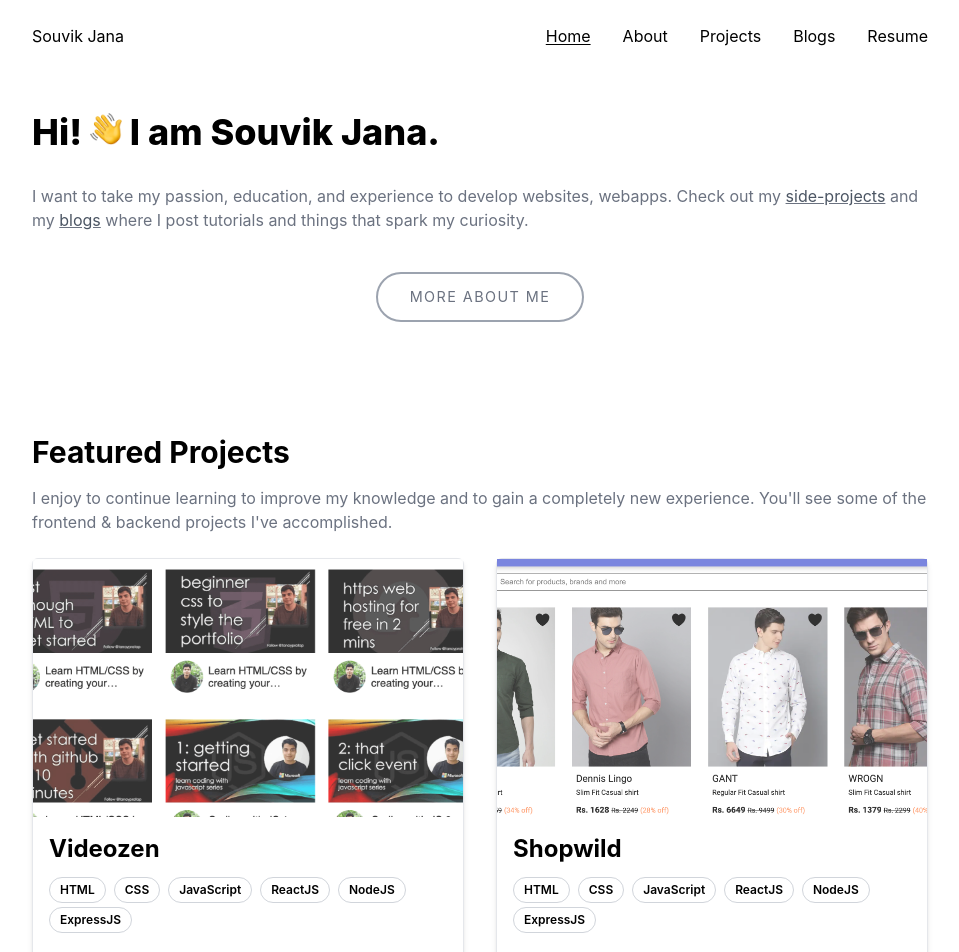
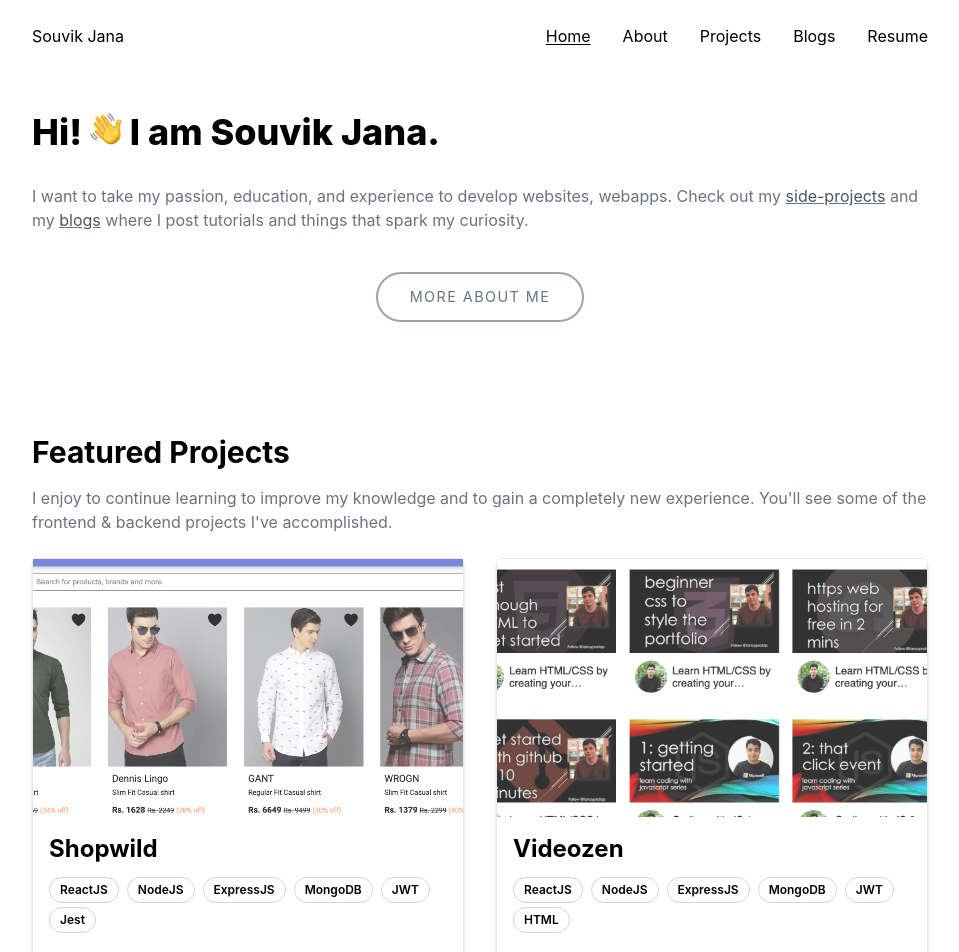
Before and after one commit to sjsouvik/next-portfolio, a Next.js app: page / in a window 1280 px wide. Shown: the top 952 px of the page, without its empty margins (160-1119 px from the left). Built offline with nearby package versions, Linux system fonts and the light colour scheme.

Commit message:
refactor: update data

```diff
--- a/common/data.ts
+++ b/common/data.ts
@@ -45,32 +45,11 @@
 
 export const featuredProjects = {
   p1: {
-    imageLink: videozen,
-    title: "Videozen",
-    content:
-      "A video library that has some playlists and videos on web technologies. You can use this to learn web development, create custom playlist, add videos to watch later, check history of watched videos, search videos.",
-    tags: [
-      "HTML",
-      "CSS",
-      "JavaScript",
-      "ReactJS",
-      "NodeJS",
-      "ExpressJS",
-      "MongoDB",
-      "JWT",
-    ],
-    demoLink: "https://videozen.netlify.app/",
-    sourceLink: "https://github.com/sjsouvik/Videozen/",
-  },
-  p2: {
     imageLink: shopwild,
     title: "Shopwild",
     content:
       "An online shopping app to revolutionize your shopping where you can filter, search items, add items to wishlist, cart and place order.",
     tags: [
-      "HTML",
-      "CSS",
-      "JavaScript",
       "ReactJS",
       "NodeJS",
       "ExpressJS",
@@ -78,9 +57,31 @@
       "JWT",
       "Jest",
       "React Testing Library",
+      "GitHub Actions",
+      "HTML",
+      "CSS",
+      "JavaScript",
     ],
     demoLink: "https://shopwild.netlify.app/",
     sourceLink: "https://github.com/sjsouvik/shopwild",
+  },
+  p2: {
+    imageLink: videozen,
+    title: "Videozen",
+    content:
+      "A video library that has some playlists and videos on web technologies. You can use this to learn web development, create custom playlist, add videos to watch later, check history of watched videos, search videos.",
+    tags: [
+      "ReactJS",
+      "NodeJS",
+      "ExpressJS",
+      "MongoDB",
+      "JWT",
+      "HTML",
+      "CSS",
+      "JavaScript",
+    ],
+    demoLink: "https://videozen.netlify.app/",
+    sourceLink: "https://github.com/sjsouvik/Videozen/",
   },
 };
 
@@ -91,15 +92,15 @@
     content:
       "A Social media application to share your learning, work and experience where you can create posts, follow other people to see their posts, add reacttion to posts.",
     tags: [
-      "HTML",
-      "CSS",
-      "JavaScript",
       "ReactJS",
       "Redux-toolkit",
       "NodeJS",
       "ExpressJS",
       "MongoDB",
       "JWT",
+      "HTML",
+      "CSS",
+      "JavaScript",
     ],
     demoLink: "https://sharedeck.netlify.app/",
     sourceLink: "https://github.com/sjsouvik/Sharedeck",
@@ -110,15 +111,15 @@
     content:
       "A quiz app that has some quizzes on web technologies. You can use this to test their knowledge of web development.",
     tags: [
-      "HTML",
-      "CSS",
-      "JavaScript",
+      "ReactJS",
       "TypeScript",
-      "ReactJS",
       "NodeJS",
       "ExpressJS",
       "MongoDB",
       "JWT",
+      "HTML",
+      "CSS",
+      "JavaScript",
     ],
     demoLink: "https://quizn.netlify.app/",
     sourceLink: "https://github.com/sjsouvik/Quizn",
@@ -137,7 +138,16 @@
     title: "Souvik's Portfolio",
     content:
       "A portfolio to showcase all his side-projects and blogs at one place with other info.",
-    tags: ["HTML", "CSS", "JavaScript", "TypeScript", "NextJS"],
+    tags: [
+      "NextJS",
+      "TypeScript",
+      "Jest",
+      "React Testing Library",
+      "GitHub Actions",
+      "HTML",
+      "CSS",
+      "JavaScript",
+    ],
     demoLink: "https://souvikjana.vercel.app/",
     sourceLink:
       "https://github.com/sjsouvik/next-portfolio/tree/next-portfolio-frontend",
@@ -165,5 +175,5 @@
   ],
   Frameworks: ["NextJS", "Tailwind CSS", "NodeJS", "ExpressJS"],
   Databases: ["MS Sql Server", "MySQL", "MongoDB"],
-  Tools: ["Git & GitHub"],
+  Tools: ["Git & GitHub", "GitHub Actions"],
 };
--- a/common/utils.ts
+++ b/common/utils.ts
@@ -16,7 +16,7 @@
   return Object.values(all);
 };
 
-export const getFilteredEntitesBasedOnTag = <T extends Project | BlogPost>(
+export const getFilteredEntitiesBasedOnTag = <T extends Project | BlogPost>(
   data: Array<T>,
   searchTag: string
 ) => {
@@ -32,7 +32,7 @@
 export const getFilteredProjectsBasedOnTag = (searchTag: string) => {
   const allProjects = getAllProjects();
 
-  return getFilteredEntitesBasedOnTag(allProjects, searchTag);
+  return getFilteredEntitiesBasedOnTag(allProjects, searchTag);
 };
 
 const tagsReducer = (tagsObj: Record<string, number>, { tags }: TagsProps) => {
@@ -64,7 +64,7 @@
 export const getFilteredBlogsBasedOnTag = (
   allBlogs: Array<BlogPost>,
   searchTag: string
-) => getFilteredEntitesBasedOnTag(allBlogs, searchTag);
+) => getFilteredEntitiesBasedOnTag(allBlogs, searchTag);
 
 export const pluralize = (count: number, query: string) => {
   return count > 1 ? `${query}s are` : `${query} is`;
```
